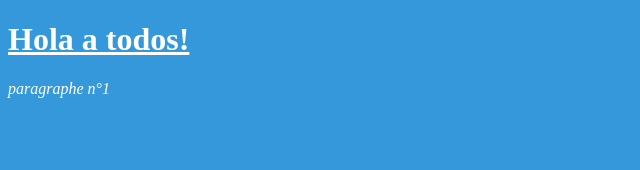
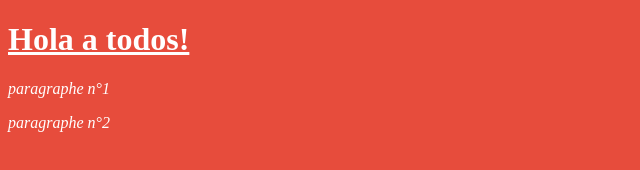
Before and after one commit to GuibGuib/notreProjetAG, a plain HTML site: page index.html in a window 1280 px wide. Shown: the whole page, without its empty margins (0-640 px from the left). Drawn offline with Linux system fonts and the light colour scheme.

Commit message:
Update index.html

```diff
--- a/index.html
+++ b/index.html
@@ -6,17 +6,13 @@
 </head>
 <style type="text/css">
 body{
-background-color: #3498db ;
+background-color: #e74c3c ;
 color: white;
 }
 </style>
-
+<body>
 <h1><u>Hola a todos!</u></h1>
-
-
-
-<p><i>paragraphe n°1</i></p>
-
-
+<p><i>paragraphe n°1</b></i></p>
+<p><i>paragraphe n°2</i></p>
 </body>
 </html>
```
